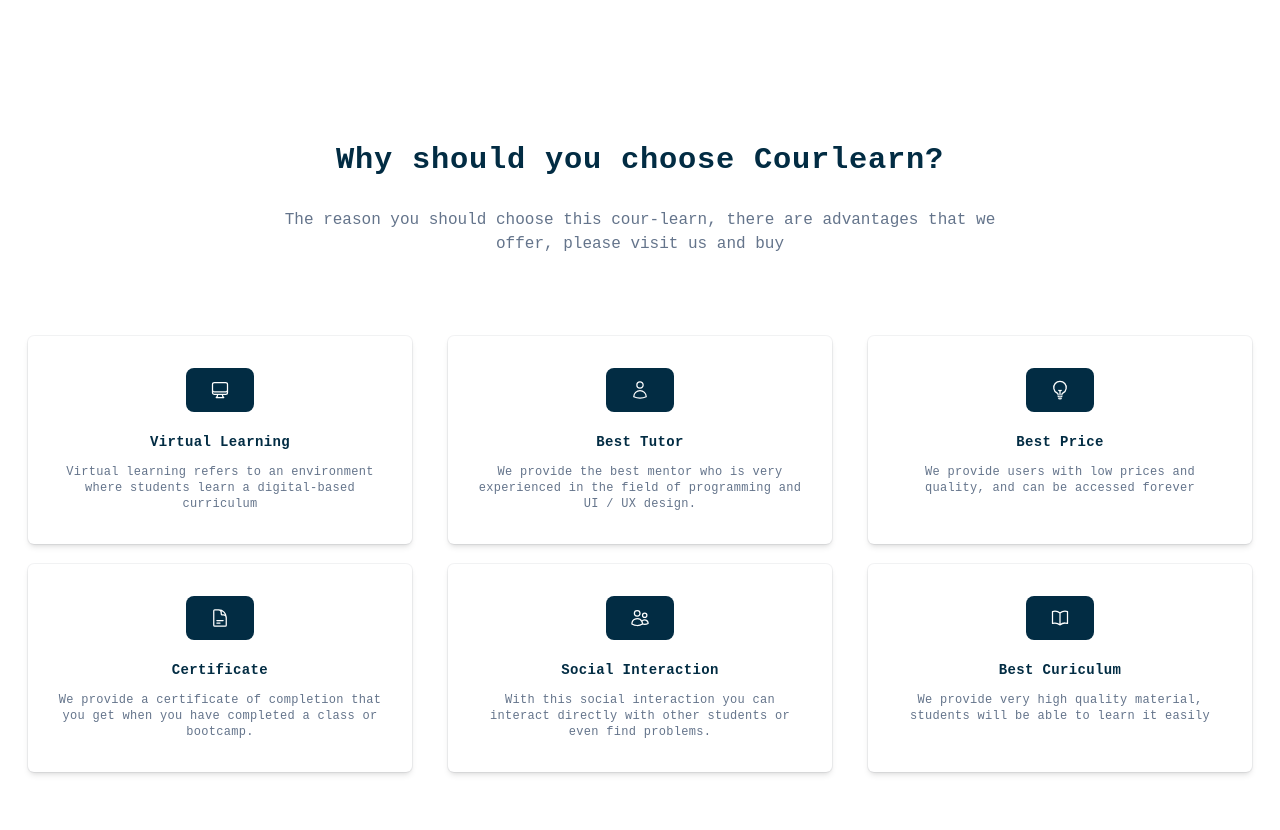
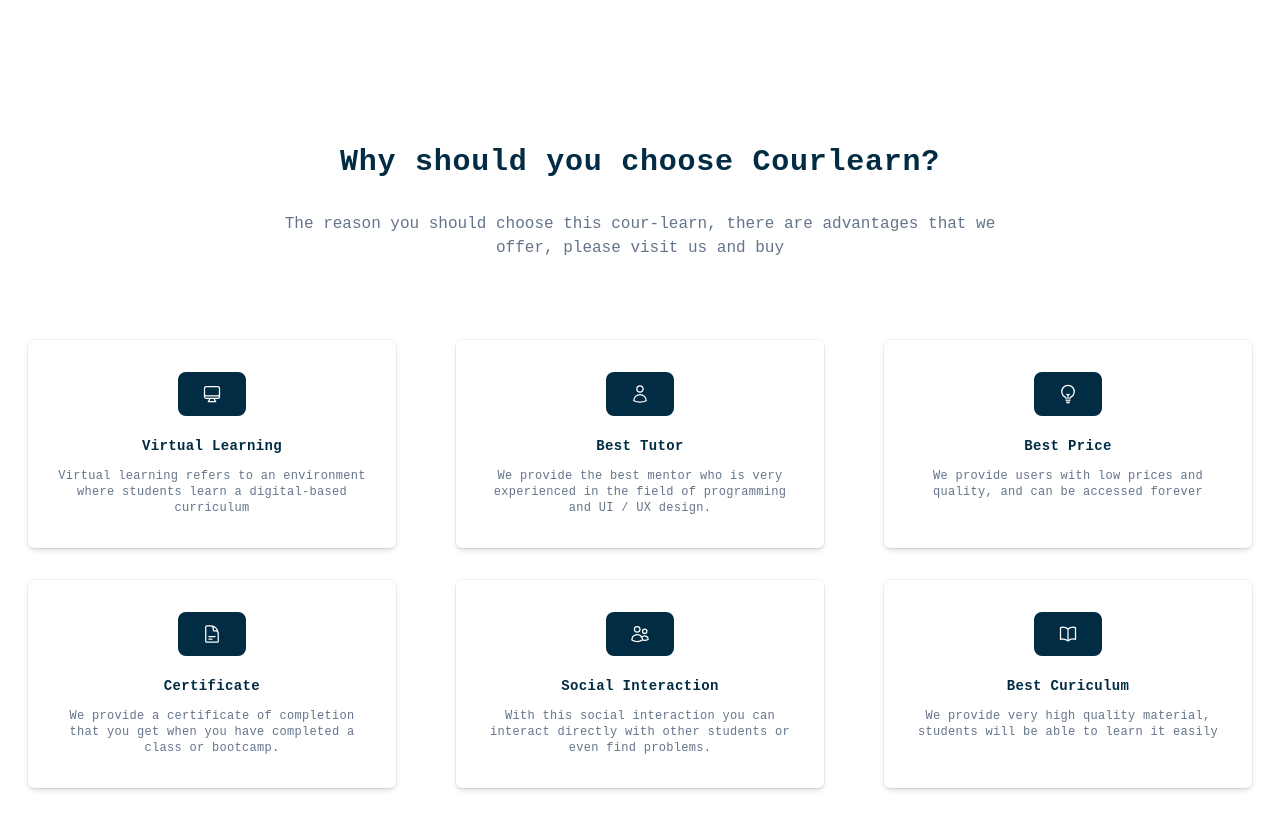
Before and after one commit to mochfarrel06/course-learn, a website: page public/index.html in a window 1280 px wide. Shown: the part 900-1730 px from the top of the page. Drawn offline with nearby package versions, Linux system fonts and the light colour scheme.

Commit message:
Memodifikasi halaman benefit

```diff
--- a/public/index.html
+++ b/public/index.html
@@ -114,16 +114,16 @@
     <!-- Start Benefit -->
     <section id="benefit" class="pt-24 pb-24 lg:pt-36">
       <div class="container">
-        <div class="px-3 py-5">
-          <div class="text-center md:px-14 lg:px-56">
-            <h3 class="text-xl font-semibold tracking-wide text-primary mb-8 sm:text-[1.9rem] sm:line sm:leading-8">Why should you choose Courlearn?</h3>
-            <p class="text-sm font-medium text-slate-500 sm:text-base">The reason you should choose this cour-learn, there are advantages that we offer, please visit us and buy</p>
+        <div class="px-3 py-5 max-[305px]:px-2 max-[305px]:py-2">
+          <div class="text-center sm:px-12 md:px-14 lg:px-56">
+            <h3 class="text-xl font-semibold tracking-wide text-primary mb-8 max-[305px]:text-lg md:text-2xl lg:text-3xl">Why should you choose Courlearn?</h3>
+            <p class="text-sm font-medium text-slate-500 max-[305px]:text-xs lg:text-base">The reason you should choose this cour-learn, there are advantages that we offer, please visit us and buy</p>
           </div>
-          <div class="mt-20 flex flex-wrap justify-center gap-10 sm:justify-between sm:gap-5">
-            <div class="bg-white px-6 py-8 ring-1 ring-slate-900/5 shadow-md rounded-md max-w-lg sm:max-w-[16rem] md:max-w-[20.5rem] lg:max-w-[18rem] xl:max-w-[24rem]">
+          <div class="mt-20 flex flex-wrap justify-center gap-10 sm:justify-between sm:gap-5 lg:gap-4 xl:gap-8">
+            <div class="bg-white px-6 py-8 ring-1 ring-slate-900/5 shadow-md rounded-md max-w-full max-[305px]:py-6 sm:max-w-[17rem] md:max-w-[20.5rem] lg:max-w-[19rem] xl:max-w-[23rem]">
               <div class="flex flex-col gap-5 justify-center items-center">
-                <div class="px-6 py-3 rounded-lg bg-primary">
-                  <svg xmlns="http://www.w3.org/2000/svg" fill="none" viewBox="0 0 24 24" stroke-width="1.5" stroke="currentColor" class="w-5 h-5 text-white">
+                <div class="px-6 py-3 rounded-lg bg-primary max-[305px]:px-4 max-[305px]:py-2">
+                  <svg xmlns="http://www.w3.org/2000/svg" fill="none" viewBox="0 0 24 24" stroke-width="1.5" stroke="currentColor" class="w-5 h-5 text-white max-[305px]:w-4 max-[305px]:h-4">
                     <path
                       stroke-linecap="round"
                       stroke-linejoin="round"
@@ -131,28 +131,28 @@
                   </svg>
                 </div>
                 <div class="text-center flex flex-col gap-3">
-                  <h5 class="text-sm font-semibold text-primary tracking-wide">Virtual Learning</h5>
-                  <p class="text-xs font-medium text-slate-500 tracking-wide">Virtual learning refers to an environment where students learn a digital-based curriculum</p>
+                  <h5 class="text-sm font-semibold text-primary tracking-wide max-[305px]:text-xs">Virtual Learning</h5>
+                  <p class="text-xs font-medium text-slate-500 tracking-wide max-[305px]:text-[0.6rem] max-[305px]:leading-4">Virtual learning refers to an environment where students learn a digital-based curriculum</p>
                 </div>
               </div>
             </div>
-            <div class="bg-white px-6 py-8 ring-1 ring-slate-900/5 shadow-md rounded-md max-w-lg sm:max-w-[16rem] md:max-w-[20.5rem] lg:max-w-[18rem] xl:max-w-[24rem]">
+            <div class="bg-white px-6 py-8 ring-1 ring-slate-900/5 shadow-md rounded-md max-w-full max-[305px]:py-6 sm:max-w-[17rem] md:max-w-[20.5rem] lg:max-w-[19rem] xl:max-w-[23rem]">
               <div class="flex flex-col gap-5 justify-center items-center">
-                <div class="px-6 py-3 rounded-lg bg-primary">
-                  <svg xmlns="http://www.w3.org/2000/svg" fill="none" viewBox="0 0 24 24" stroke-width="1.5" stroke="currentColor" class="w-5 h-5 text-white">
+                <div class="px-6 py-3 rounded-lg bg-primary max-[305px]:px-4 max-[305px]:py-2">
+                  <svg xmlns="http://www.w3.org/2000/svg" fill="none" viewBox="0 0 24 24" stroke-width="1.5" stroke="currentColor" class="w-5 h-5 text-white max-[305px]:w-4 max-[305px]:h-4">
                     <path stroke-linecap="round" stroke-linejoin="round" d="M15.75 6a3.75 3.75 0 11-7.5 0 3.75 3.75 0 017.5 0zM4.501 20.118a7.5 7.5 0 0114.998 0A17.933 17.933 0 0112 21.75c-2.676 0-5.216-.584-7.499-1.632z" />
                   </svg>
                 </div>
                 <div class="text-center flex flex-col gap-3">
-                  <h5 class="text-sm font-semibold text-primary tracking-wide">Best Tutor</h5>
-                  <p class="text-xs font-medium text-slate-500 tracking-wide">We provide the best mentor who is very experienced in the field of programming and UI / UX design.</p>
+                  <h5 class="text-sm font-semibold text-primary tracking-wide max-[305px]:text-xs">Best Tutor</h5>
+                  <p class="text-xs font-medium text-slate-500 tracking-wide max-[305px]:text-[0.6rem] max-[305px]:leading-4">We provide the best mentor who is very experienced in the field of programming and UI / UX design.</p>
                 </div>
               </div>
             </div>
-            <div class="bg-white px-6 py-8 ring-1 ring-slate-900/5 shadow-md rounded-md max-w-lg sm:max-w-[16rem] md:max-w-[20.5rem] lg:max-w-[18rem] xl:max-w-[24rem]">
+            <div class="bg-white px-6 py-8 ring-1 ring-slate-900/5 shadow-md rounded-md max-w-full max-[305px]:py-6 sm:max-w-[17rem] md:max-w-[20.5rem] lg:max-w-[19rem] xl:max-w-[23rem]">
               <div class="flex flex-col gap-5 justify-center items-center">
-                <div class="px-6 py-3 rounded-lg bg-primary">
-                  <svg xmlns="http://www.w3.org/2000/svg" fill="none" viewBox="0 0 24 24" stroke-width="1.5" stroke="currentColor" class="w-5 h-5 text-white">
+                <div class="px-6 py-3 rounded-lg bg-primary max-[305px]:px-4 max-[305px]:py-2">
+                  <svg xmlns="http://www.w3.org/2000/svg" fill="none" viewBox="0 0 24 24" stroke-width="1.5" stroke="currentColor" class="w-5 h-5 text-white max-[305px]:w-4 max-[305px]:h-4">
                     <path
                       stroke-linecap="round"
                       stroke-linejoin="round"
@@ -160,15 +160,15 @@
                   </svg>
                 </div>
                 <div class="text-center flex flex-col gap-3">
-                  <h5 class="text-sm font-semibold text-primary tracking-wide">Best Price</h5>
-                  <p class="text-xs font-medium text-slate-500 tracking-wide">We provide users with low prices and quality, and can be accessed forever</p>
+                  <h5 class="text-sm font-semibold text-primary tracking-wide max-[305px]:text-xs">Best Price</h5>
+                  <p class="text-xs font-medium text-slate-500 tracking-wide max-[305px]:text-[0.6rem] max-[305px]:leading-4">We provide users with low prices and quality, and can be accessed forever</p>
                 </div>
               </div>
             </div>
-            <div class="bg-white px-6 py-8 ring-1 ring-slate-900/5 shadow-md rounded-md max-w-lg sm:max-w-[16rem] md:max-w-[20.5rem] lg:max-w-[18rem] xl:max-w-[24rem]">
+            <div class="bg-white px-6 py-8 ring-1 ring-slate-900/5 shadow-md rounded-md max-w-full max-[305px]:py-6 sm:max-w-[17rem] md:max-w-[20.5rem] lg:max-w-[19rem] xl:max-w-[23rem]">
               <div class="flex flex-col gap-5 justify-center items-center">
-                <div class="px-6 py-3 rounded-lg bg-primary">
-                  <svg xmlns="http://www.w3.org/2000/svg" fill="none" viewBox="0 0 24 24" stroke-width="1.5" stroke="currentColor" class="w-5 h-5 text-white">
+                <div class="px-6 py-3 rounded-lg bg-primary max-[305px]:px-4 max-[305px]:py-2">
+                  <svg xmlns="http://www.w3.org/2000/svg" fill="none" viewBox="0 0 24 24" stroke-width="1.5" stroke="currentColor" class="w-5 h-5 text-white max-[305px]:w-4 max-[305px]:h-4">
                     <path
                       stroke-linecap="round"
                       stroke-linejoin="round"
@@ -176,15 +176,15 @@
                   </svg>
                 </div>
                 <div class="text-center flex flex-col gap-3">
-                  <h5 class="text-sm font-semibold text-primary tracking-wide">Certificate</h5>
-                  <p class="text-xs font-medium text-slate-500 tracking-wide">We provide a certificate of completion that you get when you have completed a class or bootcamp.</p>
+                  <h5 class="text-sm font-semibold text-primary tracking-wide max-[305px]:text-xs">Certificate</h5>
+                  <p class="text-xs font-medium text-slate-500 tracking-wide max-[305px]:text-[0.6rem] max-[305px]:leading-4">We provide a certificate of completion that you get when you have completed a class or bootcamp.</p>
                 </div>
               </div>
             </div>
-            <div class="bg-white px-6 py-8 ring-1 ring-slate-900/5 shadow-md rounded-md max-w-lg sm:max-w-[16rem] md:max-w-[20.5rem] lg:max-w-[18rem] xl:max-w-[24rem]">
+            <div class="bg-white px-6 py-8 ring-1 ring-slate-900/5 shadow-md rounded-md max-w-full max-[305px]:py-6 sm:max-w-[17rem] md:max-w-[20.5rem] lg:max-w-[19rem] xl:max-w-[23rem]">
               <div class="flex flex-col gap-5 justify-center items-center">
-                <div class="px-6 py-3 rounded-lg bg-primary">
-                  <svg xmlns="http://www.w3.org/2000/svg" fill="none" viewBox="0 0 24 24" stroke-width="1.5" stroke="currentColor" class="w-5 h-5 text-white">
+                <div class="px-6 py-3 rounded-lg bg-primary max-[305px]:px-4 max-[305px]:py-2">
+                  <svg xmlns="http://www.w3.org/2000/svg" fill="none" viewBox="0 0 24 24" stroke-width="1.5" stroke="currentColor" class="w-5 h-5 text-white max-[305px]:w-4 max-[305px]:h-4">
                     <path
                       stroke-linecap="round"
                       stroke-linejoin="round"
@@ -192,15 +192,15 @@
                   </svg>
                 </div>
                 <div class="text-center flex flex-col gap-3">
-                  <h5 class="text-sm font-semibold text-primary tracking-wide">Social Interaction</h5>
-                  <p class="text-xs font-medium text-slate-500 tracking-wide">With this social interaction you can interact directly with other students or even find problems.</p>
+                  <h5 class="text-sm font-semibold text-primary tracking-wide max-[305px]:text-xs">Social Interaction</h5>
+                  <p class="text-xs font-medium text-slate-500 tracking-wide max-[305px]:text-[0.6rem] max-[305px]:leading-4">With this social interaction you can interact directly with other students or even find problems.</p>
                 </div>
               </div>
             </div>
-            <div class="bg-white px-6 py-8 ring-1 ring-slate-900/5 shadow-md rounded-md max-w-lg sm:max-w-[16rem] md:max-w-[20.5rem] lg:max-w-[18rem] xl:max-w-[24rem]">
+            <div class="bg-white px-6 py-8 ring-1 ring-slate-900/5 shadow-md rounded-md max-w-full max-[305px]:py-6 sm:max-w-[17rem] md:max-w-[20.5rem] lg:max-w-[19rem] xl:max-w-[23rem]">
               <div class="flex flex-col gap-5 justify-center items-center">
-                <div class="px-6 py-3 rounded-lg bg-primary">
-                  <svg xmlns="http://www.w3.org/2000/svg" fill="none" viewBox="0 0 24 24" stroke-width="1.5" stroke="currentColor" class="w-5 h-5 text-white">
+                <div class="px-6 py-3 rounded-lg bg-primary max-[305px]:px-4 max-[305px]:py-2">
+                  <svg xmlns="http://www.w3.org/2000/svg" fill="none" viewBox="0 0 24 24" stroke-width="1.5" stroke="currentColor" class="w-5 h-5 text-white max-[305px]:w-4 max-[305px]:h-4">
                     <path
                       stroke-linecap="round"
                       stroke-linejoin="round"
@@ -208,8 +208,8 @@
                   </svg>
                 </div>
                 <div class="text-center flex flex-col gap-3">
-                  <h5 class="text-sm font-semibold text-primary tracking-wide">Best Curiculum</h5>
-                  <p class="text-xs font-medium text-slate-500 tracking-wide">We provide very high quality material, students will be able to learn it easily</p>
+                  <h5 class="text-sm font-semibold text-primary tracking-wide max-[305px]:text-xs">Best Curiculum</h5>
+                  <p class="text-xs font-medium text-slate-500 tracking-wide max-[305px]:text-[0.6rem] max-[305px]:leading-4">We provide very high quality material, students will be able to learn it easily</p>
                 </div>
               </div>
             </div>
```
Also changed, not shown: public/css/style.css.
